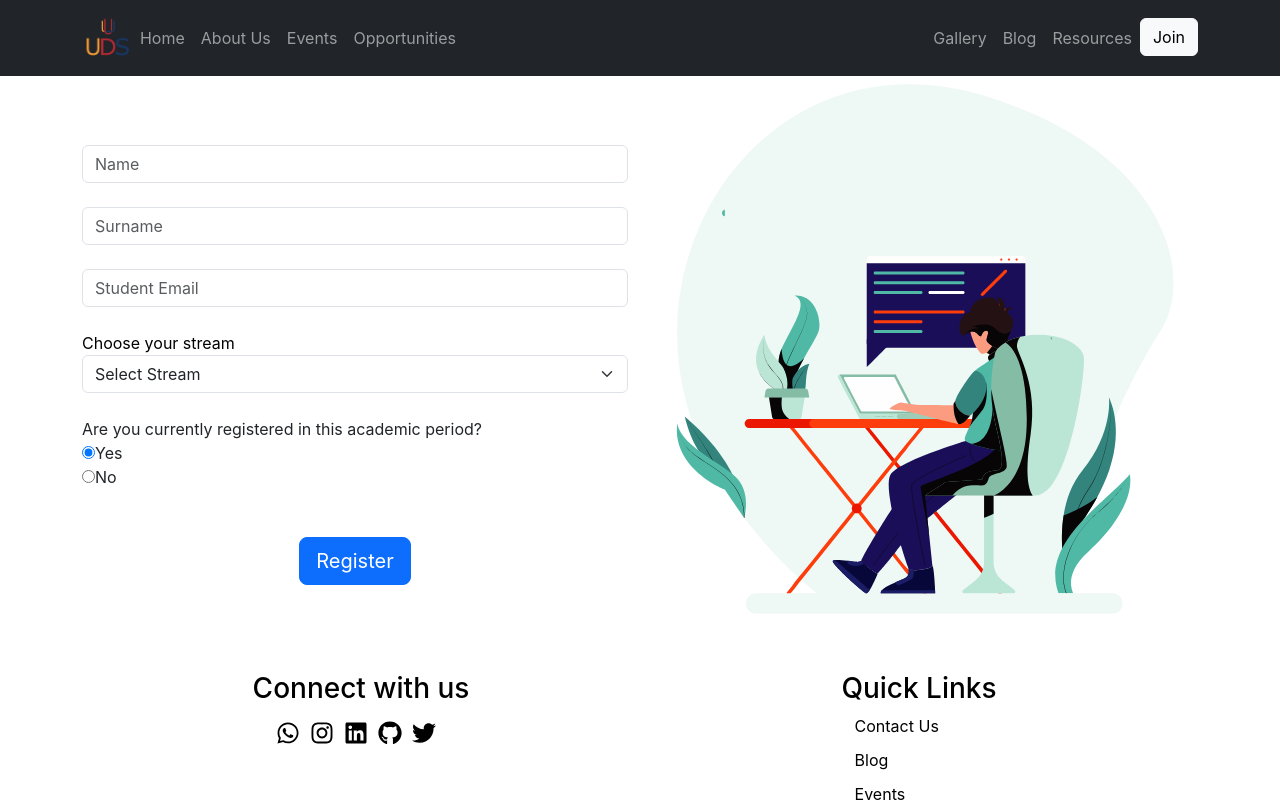
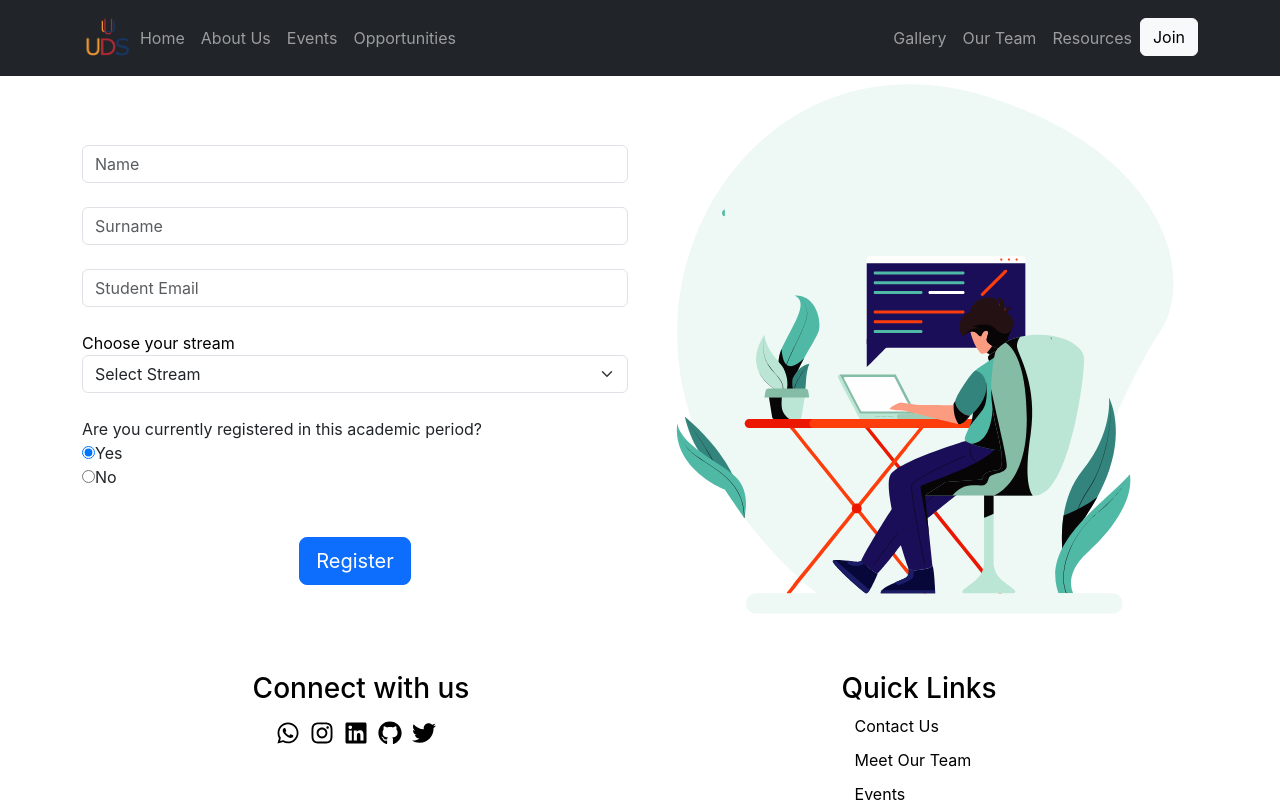
Before and after one commit to unisadevsociety/site, a React (Create React App) app: page /site/affiliation in a window 1280 px wide. Shown: the top 802 px of the page. Built offline with nearby package versions, Linux system fonts and the light colour scheme; no server answers.

Commit message:
Team Feature Added

```diff
--- a/src/components/Footer.js
+++ b/src/components/Footer.js
@@ -75,13 +75,19 @@ function Footer() {
               <h3 className="footer-heading">Quick Links</h3>
               <ul className="quick-links">
                 <li>
-                  <Link to="/maintenancePage" className="black-text">
+                  <Link
+                    to="https://unisadevsociety.github.io/team/"
+                    className="black-text"
+                  >
                     Contact Us
                   </Link>
                 </li>
                 <li>
-                  <Link to="/maintenancePage" className="black-text">
-                    Blog
+                  <Link
+                    to="https://unisadevsociety.github.io/team/"
+                    className="black-text"
+                  >
+                    Meet Our Team
                   </Link>
                 </li>
                 <li>
--- a/src/components/Navbar.js
+++ b/src/components/Navbar.js
@@ -35,8 +35,8 @@ function MyNavbar() {
             <Nav.Link as={Link} to="/maintenancePage">
               Gallery
             </Nav.Link>
-            <Nav.Link as={Link} to="/maintenancePage">
-              Blog
+            <Nav.Link as={Link} to="https://unisadevsociety.github.io/team/">
+              Our Team
             </Nav.Link>
             <Nav.Link as={Link} to="https://unisadevsociety.github.io/LIB/">
               Resources
```
Also changed, not shown: 1 other file (tests, documents, lock files or other folders).
